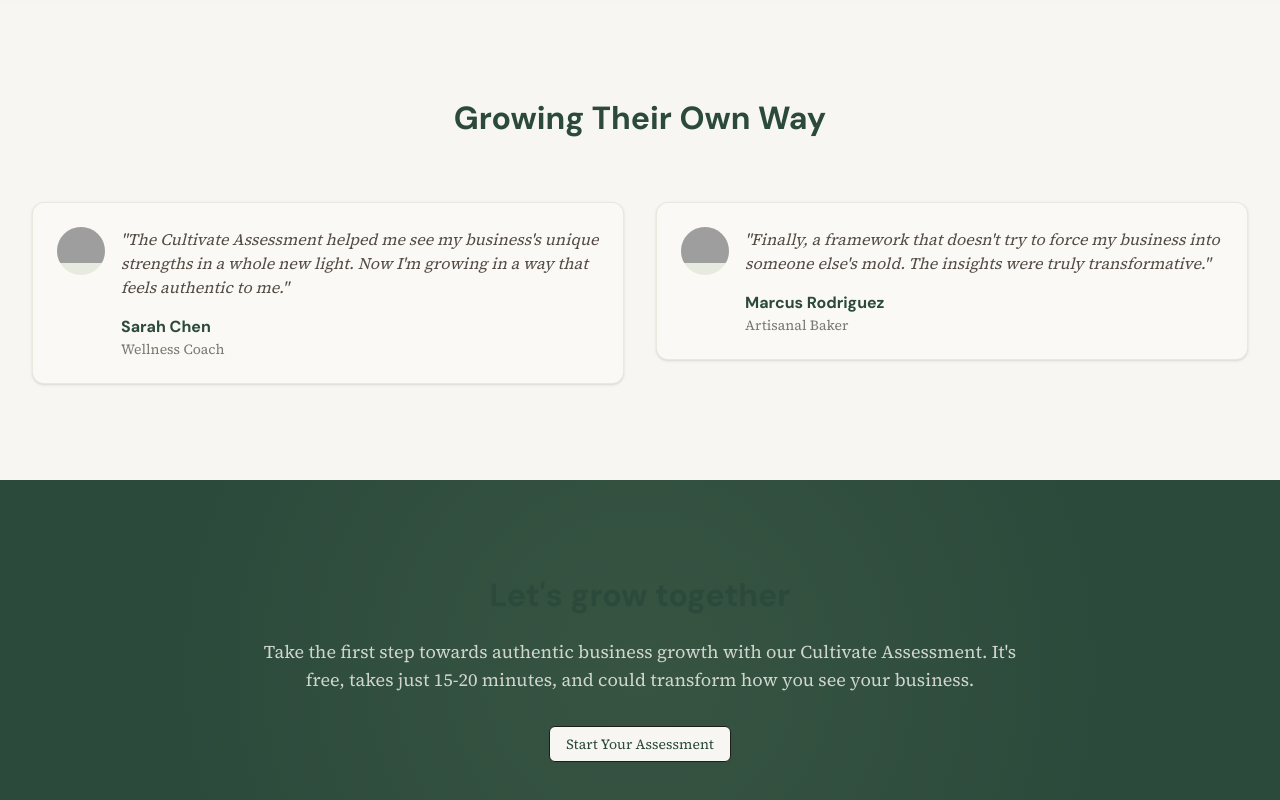
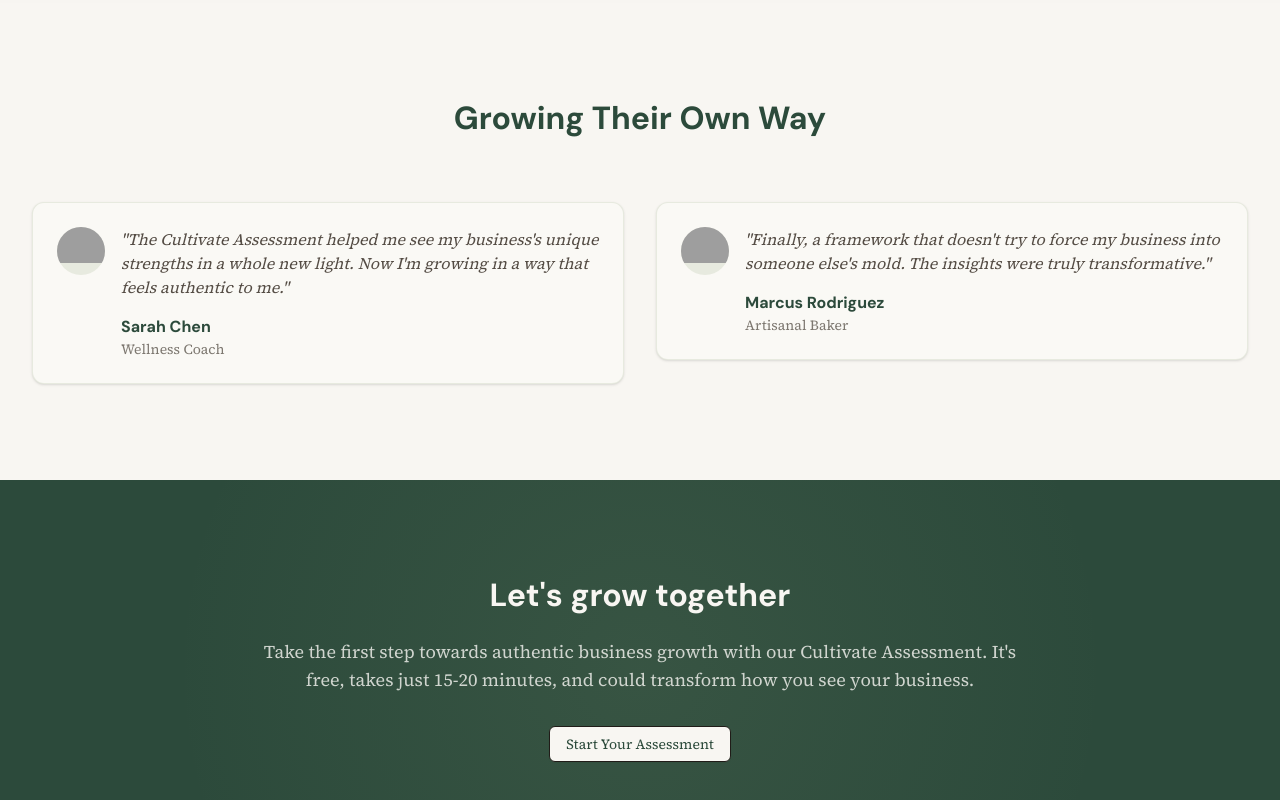
Before and after one commit to buddhablake/trellis-site, a Next.js app: page / in a window 1280 px wide. Shown: the part 1576-2376 px from the top of the page. Built offline with nearby package versions, Linux system fonts and the light colour scheme; grey boxes are pictures that could not be loaded.

Commit message:
simple text color update in final-cta

```diff
--- a/components/sections/final-cta.tsx
+++ b/components/sections/final-cta.tsx
@@ -9,7 +9,7 @@ export function FinalCTA() {
     <Section className="bg-forest text-cream relative">
       <div className="max-w-3xl mx-auto text-center relative z-10">
         <ScrollReveal>
-          <h2 className="text-h2 font-heading font-semibold text-forest mb-6">
+          <h2 className="text-h2 font-heading font-semibold text-cream mb-6">
             Let&apos;s grow together
           </h2>
           <p className="text-lg text-cream/80 mb-8">
```
